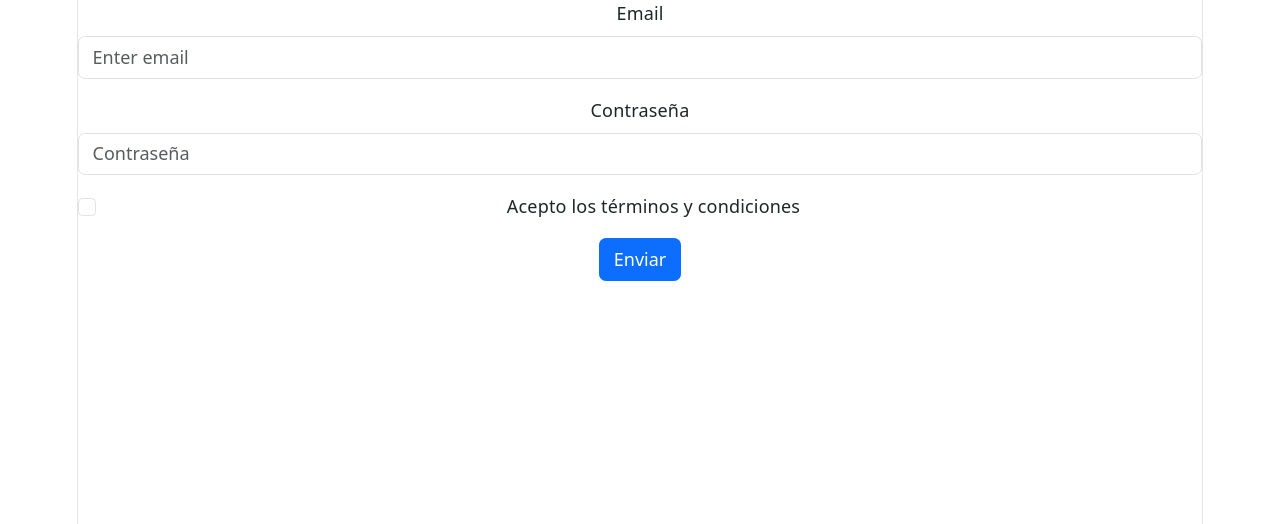
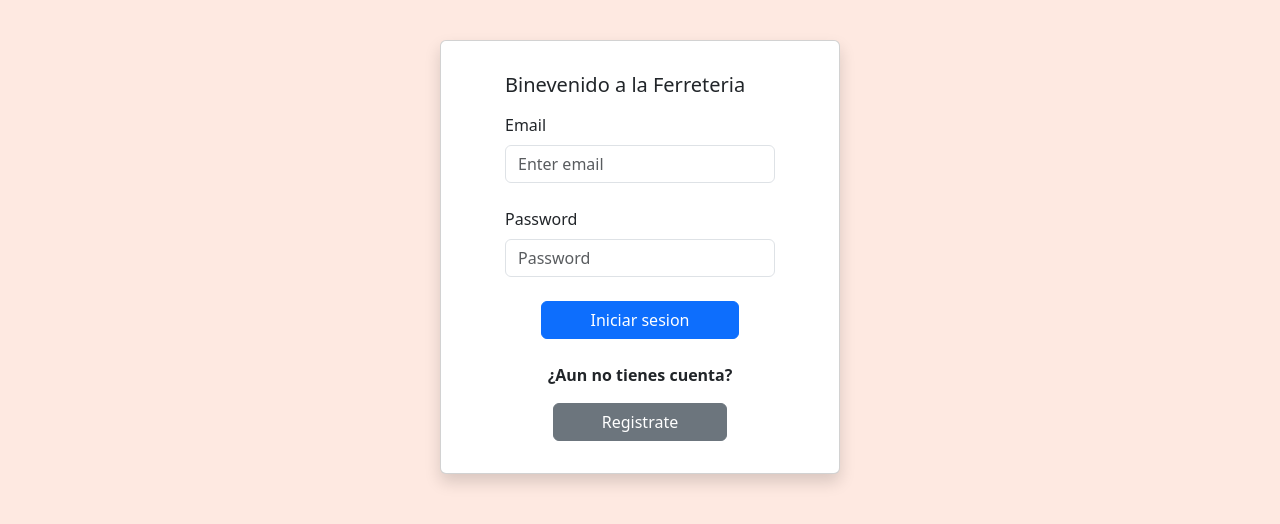
Before and after one commit to August099/TPI-Programaci-n-3, a React (Vite) app: page /login in a window 1280 px wide. Shown: the top 524 px of the page. Built offline with nearby package versions, Linux system fonts and the light colour scheme.

Commit message:
cambios varios

```diff
--- a/src/App.jsx
+++ b/src/App.jsx
@@ -1,9 +1,9 @@
-import './App.css'
 import { BrowserRouter, Routes, Route, Navigate } from 'react-router';
 import Navbar from './components/navbar/navbar.jsx'
 import Carrusel from './components/store/carrusel/carrusel.jsx'
 import Card from './components/store/card/card.jsx'
 import Login from './components/Auth/login/login.jsx'
+import Register from './components/Auth/register/Register.jsx'
 import Contacto from './components/contactos/Contacto/Contacto.jsx'
 import Protected from './components/routing/Protected.jsx';
 import { useState } from 'react';
@@ -22,13 +22,15 @@ function App() {
 
 
   return (
-  <div>
+  <div className='vw-100 vh-100 p-3' style={{background: "#FEE9E1"}}>
 
      <BrowserRouter>
 
 
       <Routes>
-        <Route path="/login" element={<Login onHandleLogin={handleLogin}/>} />
+        <Route path="/" element={<Navigate to="login" />} />
+        <Route path="login" element={<Login onHandleLogin={handleLogin}/>} />
+        <Route path="register" element={<Register onHandleLogin={handleLogin}/>} />
         <Route element={<Protected IsSignedIn={IsLoggedIn}/>}>
           <Route path="/Store" element={<Card />}/>
         </Route>
--- a/src/components/Auth/AuthContainer/AuthContainer.jsx
+++ b/src/components/Auth/AuthContainer/AuthContainer.jsx
@@ -0,0 +1,20 @@
+import { Card, Row } from "react-bootstrap";
+
+const AuthContainer = ({ children }) => {
+  return (
+    <Card
+      className="mt-4 mx-auto p-3 px-5 shadow"
+      style={{ maxWidth: "700px" }}
+    >
+      <Card.Body>
+        <Row className="mb-2">
+          <h5>Binevenido a la Ferreteria</h5>
+        </Row>
+
+        {children}
+      </Card.Body>
+    </Card>
+  );
+};
+
+export default AuthContainer;
--- a/src/components/Auth/login/login.jsx
+++ b/src/components/Auth/login/login.jsx
@@ -1,5 +1,6 @@
-import {Button, Form} from 'react-bootstrap';
+import {Button, Col, Row, Form, Card} from 'react-bootstrap';
 import { useNavigate } from 'react-router';
+import AuthContainer from "../AuthContainer/AuthContainer";
 
 
 const Login = ({onHandleLogin}) => {
@@ -12,25 +13,45 @@ const Login = ({onHandleLogin}) => {
   }
 
   return (
+    <>
+      <Card
+      className="mt-4 mx-auto p-3 px-5 shadow"
+      style={{ maxWidth: "400px" }}
+      >
+        <Card.Body>
+          <Row className="mb-2">
+            <h5>Binevenido a la Ferreteria</h5>
+          </Row>
+
           <Form>
-      <Form.Group className="mb-3" controlId="formBasicEmail">
+            <Form.Group className="mb-4" controlId="formGridEmail">
               <Form.Label>Email</Form.Label>
               <Form.Control type="email" placeholder="Enter email" />
-        <Form.Text className="text-muted">
-        </Form.Text>
             </Form.Group>
 
-      <Form.Group className="mb-3" controlId="formBasicPassword">
-        <Form.Label>Contraseña</Form.Label>
-        <Form.Control type="password" placeholder="Contraseña" />
+            <Form.Group className="mb-4" controlId="formGridPassword">
+              <Form.Label>Password</Form.Label>
+              <Form.Control type="password" placeholder="Password" />
             </Form.Group>
-      <Form.Group className="mb-3" controlId="formBasicCheckbox">
-        <Form.Check type="checkbox" label="Acepto los términos y condiciones" />
-      </Form.Group>
-      <Button variant="primary" type="submit" onClick={handlelogin}>
-        Enviar
+
+            <Row>
+              <Col className='d-flex justify-content-center'>
+                <Button className='px-5' type="submit">
+                  Iniciar sesion
                 </Button>
+              </Col>
+            </Row>
+            <Row className="mt-4">
+              <Col className='d-flex flex-column justify-content-end'>
+                <p className="text-center fw-bold">¿Aun no tienes cuenta?</p>
+                <Button variant='secondary' className='px-5 align-self-center' onClick={() => navigate("/register")}>Registrate</Button>
+              </Col>
+            </Row>
+
           </Form>
+        </Card.Body>
+      </Card>
+    </>
   );
 }
 
--- a/src/components/Auth/register/Register.jsx
+++ b/src/components/Auth/register/Register.jsx
@@ -0,0 +1,105 @@
+import {Button, Col, Form, Row, Card} from 'react-bootstrap';
+import { useNavigate } from 'react-router';
+import AuthContainer from "../AuthContainer/AuthContainer";
+
+
+const Register = ({onHandleLogin}) => {
+
+  const navigate = useNavigate();
+  const handlelogin = (event) =>{
+    event.preventDefault()
+    onHandleLogin()
+    navigate("/Store")
+  }
+
+  return (
+    <>
+      <Card
+        className="mt-4 mx-auto p-3 px-5 shadow"
+        style={{ maxWidth: "800px" }}
+      >
+        <Card.Body>
+          <Row className="mb-2">
+            <h5>Binevenido a la Ferreteria</h5>
+          </Row>
+
+          <Form>
+            <Row className="mb-3">
+
+              <Col md={5}>
+                <Form.Group className='mb-3' controlId="formGridEmail">
+                  <Form.Label>Email</Form.Label>
+                  <Form.Control type="email" placeholder="Enter email" />
+                </Form.Group>
+
+                <Form.Group className='mb-3' controlId="formGridPassword">
+                  <Form.Label>Password</Form.Label>
+                  <Form.Control type="password" placeholder="Password" />
+                </Form.Group>
+
+                <Form.Group controlId="formGridPassword">
+                  <Form.Label>Repeat password</Form.Label>
+                  <Form.Control type="password" placeholder="Password" />
+                </Form.Group>
+              </Col>
+
+              <Col md={7}>
+                <Form.Group className="mb-3" controlId="formGridAddress1">
+                  <Form.Label>Address</Form.Label>
+                  <Form.Control placeholder="1234 Main St" />
+                </Form.Group>
+
+                <Form.Group className="mb-3" controlId="formGridAddress2">
+                  <Form.Label>Address 2</Form.Label>
+                  <Form.Control placeholder="Apartment, studio, or floor" />
+                </Form.Group>
+
+                <Row className="mb-3">
+                  <Form.Group as={Col} controlId="formGridCity">
+                    <Form.Label>City</Form.Label>
+                    <Form.Control />
+                  </Form.Group>
+
+                  <Form.Group as={Col} controlId="formGridState">
+                    <Form.Label>State</Form.Label>
+                    <Form.Select defaultValue="Choose...">
+                      <option>Choose...</option>
+                      <option>...</option>
+                    </Form.Select>
+                  </Form.Group>
+
+                  <Form.Group as={Col} controlId="formGridZip">
+                    <Form.Label>Zip</Form.Label>
+                    <Form.Control />
+                  </Form.Group>
+                </Row>
+              </Col>
+
+            </Row>
+
+            <Form.Group className="mb-3" id="formGridCheckbox">
+              <Form.Check type="checkbox" label="Check me out" />
+            </Form.Group>
+
+            <Row>
+              <Col className='d-flex justify-content-center'>
+                <Button className='px-5' type='submit'>Registrarse</Button>
+              </Col>
+            </Row>
+            <Row className="mt-4">
+              <Col className='d-flex flex-column justify-content-end'>
+                <p className="text-center fw-bold">¿Ya tienes una cuenta?</p>
+                <Button variant='secondary' className='px-5 align-self-center' onClick={() => navigate("/login")}>
+                  Inicia sesion
+                </Button>
+              </Col>
+            </Row>
+
+          </Form>
+        </Card.Body>
+      </Card>
+    </>
+  );
+}
+
+export default Register;
--- a/src/components/routing/Protected.jsx
+++ b/src/components/routing/Protected.jsx
@@ -6,7 +6,7 @@ import { useContext } from "react";
 const Protected = ({IsSignedIn}) => {
 //   const { token } = useContext(AutheticationContext);
   if (!IsSignedIn) {
-    return <Navigate to="/login" replace />;
+    return <Navigate to="login" replace />;
   }
   return <Outlet />;
 };
--- a/src/index.css
+++ /dev/null
@@ -1,111 +0,0 @@
-:root {
-  --text: #6b6375;
-  --text-h: #08060d;
-  --bg: #fff;
-  --border: #e5e4e7;
-  --code-bg: #f4f3ec;
-  --accent: #aa3bff;
-  --accent-bg: rgba(170, 59, 255, 0.1);
-  --accent-border: rgba(170, 59, 255, 0.5);
-  --social-bg: rgba(244, 243, 236, 0.5);
-  --shadow:
-    rgba(0, 0, 0, 0.1) 0 10px 15px -3px, rgba(0, 0, 0, 0.05) 0 4px 6px -2px;
-
-  --sans: system-ui, 'Segoe UI', Roboto, sans-serif;
-  --heading: system-ui, 'Segoe UI', Roboto, sans-serif;
-  --mono: ui-monospace, Consolas, monospace;
-
-  font: 18px/145% var(--sans);
-  letter-spacing: 0.18px;
-  color-scheme: light dark;
-  color: var(--text);
-  background: var(--bg);
-  font-synthesis: none;
-  text-rendering: optimizeLegibility;
-  -webkit-font-smoothing: antialiased;
-  -moz-osx-font-smoothing: grayscale;
-
-  @media (max-width: 1024px) {
-    font-size: 16px;
-  }
-}
-
-@media (prefers-color-scheme: dark) {
-  :root {
-    --text: #9ca3af;
-    --text-h: #f3f4f6;
-    --bg: #16171d;
-    --border: #2e303a;
-    --code-bg: #1f2028;
-    --accent: #c084fc;
-    --accent-bg: rgba(192, 132, 252, 0.15);
-    --accent-border: rgba(192, 132, 252, 0.5);
-    --social-bg: rgba(47, 48, 58, 0.5);
-    --shadow:
-      rgba(0, 0, 0, 0.4) 0 10px 15px -3px, rgba(0, 0, 0, 0.25) 0 4px 6px -2px;
-  }
-
-  #social .button-icon {
-    filter: invert(1) brightness(2);
-  }
-}
-
-body {
-  margin: 0;
-}
-
-#root {
-  width: 1126px;
-  max-width: 100%;
-  margin: 0 auto;
-  text-align: center;
-  border-inline: 1px solid var(--border);
-  min-height: 100svh;
-  display: flex;
-  flex-direction: column;
-  box-sizing: border-box;
-}
-
-h1,
-h2 {
-  font-family: var(--heading);
-  font-weight: 500;
-  color: var(--text-h);
-}
-
-h1 {
-  font-size: 56px;
-  letter-spacing: -1.68px;
-  margin: 32px 0;
-  @media (max-width: 1024px) {
-    font-size: 36px;
-    margin: 20px 0;
-  }
-}
-h2 {
-  font-size: 24px;
-  line-height: 118%;
-  letter-spacing: -0.24px;
-  margin: 0 0 8px;
-  @media (max-width: 1024px) {
-    font-size: 20px;
-  }
-}
-p {
-  margin: 0;
-}
-
-code,
-.counter {
-  font-family: var(--mono);
-  display: inline-flex;
-  border-radius: 4px;
-  color: var(--text-h);
-}
-
-code {
-  font-size: 15px;
-  line-height: 135%;
-  padding: 4px 8px;
-  background: var(--code-bg);
-}
--- a/src/main.jsx
+++ b/src/main.jsx
@@ -1,6 +1,5 @@
 import { StrictMode } from 'react'
 import { createRoot } from 'react-dom/client'
-import './index.css'
 import App from './App.jsx'
 import 'bootstrap/dist/css/bootstrap.min.css';
 
```
Also changed, not shown: src/App.css (deleted, +0 -184 lines). Lines whose indentation alone changed are shown as unchanged.
